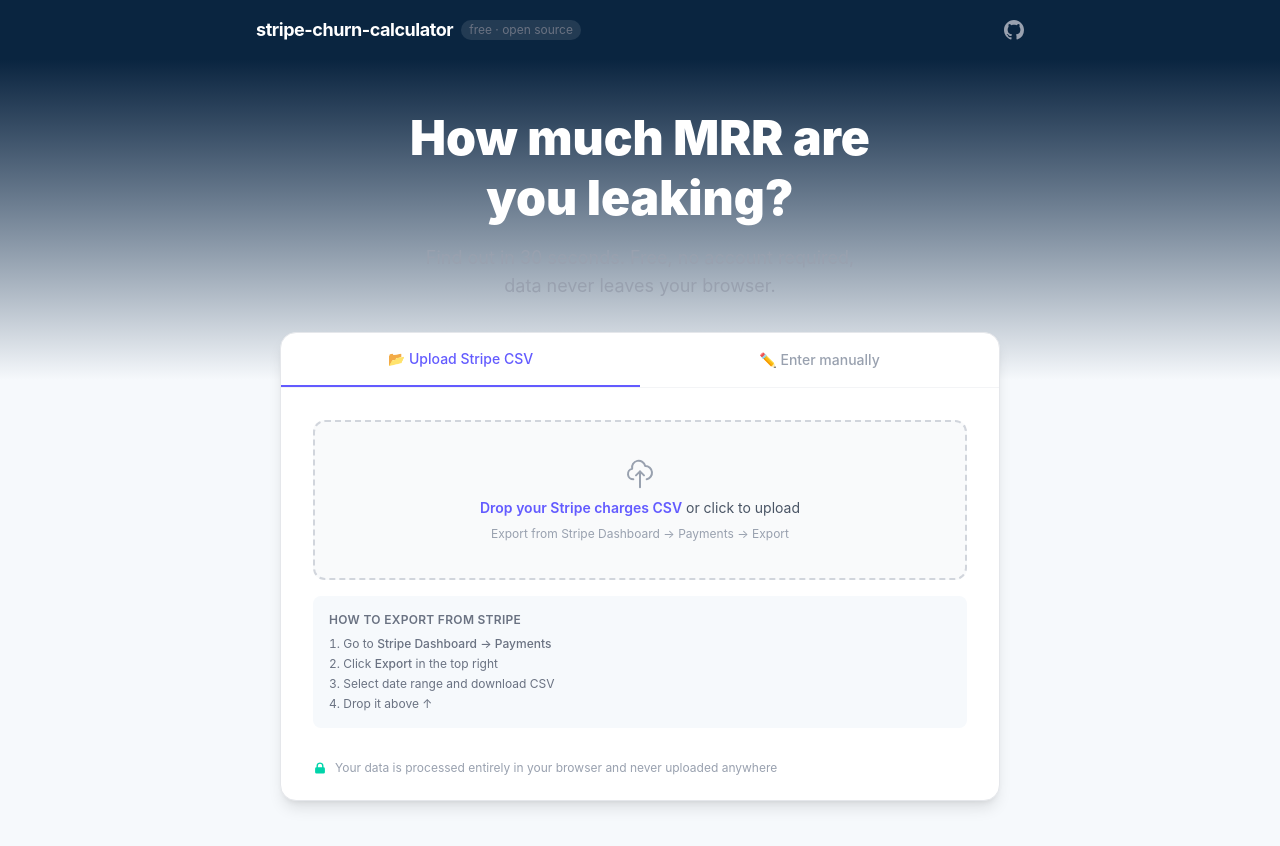
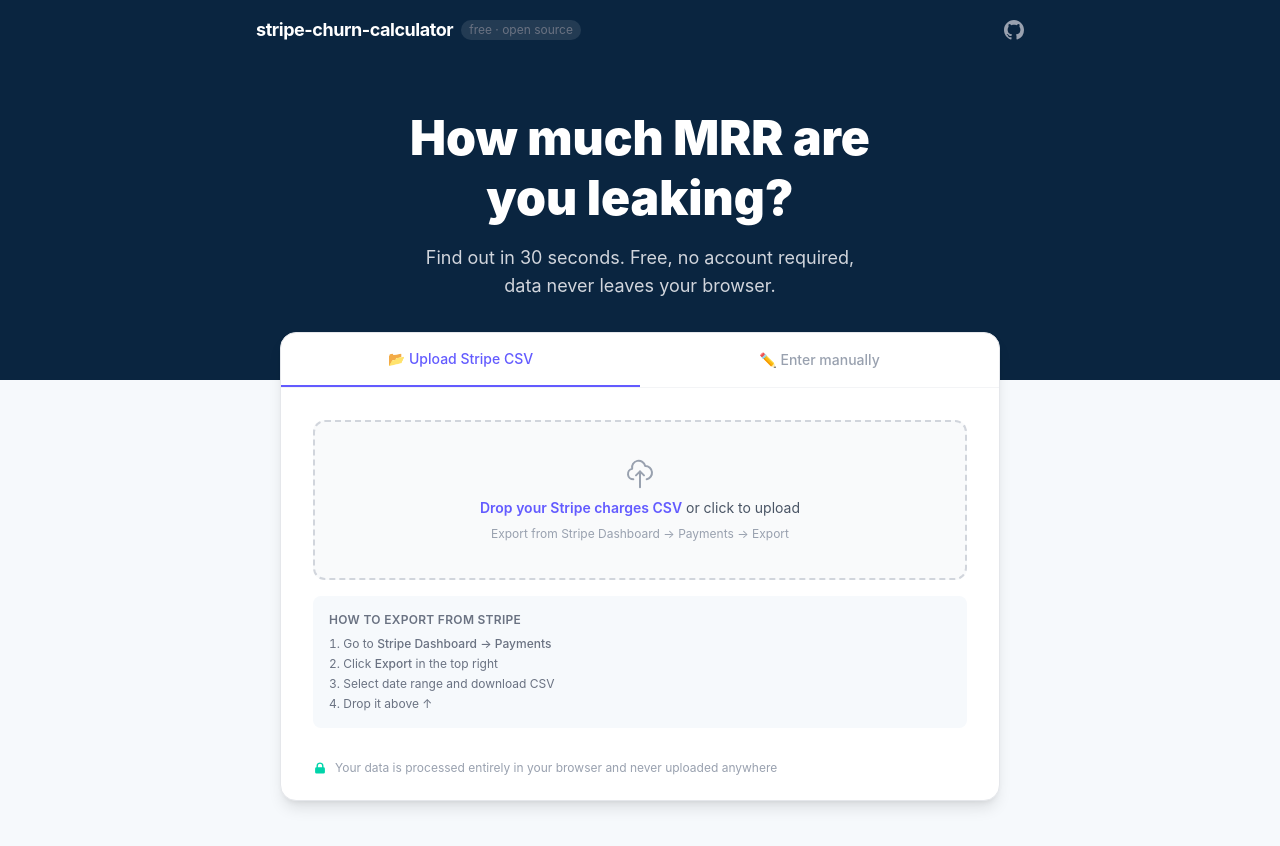
Before and after one commit to mehadave/stripe-churn-calculator, a Next.js app: page / in a window 1280 px wide. Shown: the top 846 px of the page. Built offline with nearby package versions, Linux system fonts and the light colour scheme.

Commit message:
Fix invisible subtitle text in hero section

```diff
--- a/app/page.tsx
+++ b/app/page.tsx
@@ -58,12 +58,12 @@ export default function HomePage() {
       </header>
 
       {/* Hero */}
-      <div className="bg-gradient-to-b from-[#0A2540] to-[#F6F9FC] px-6 pt-12 pb-20">
+      <div className="bg-[#0A2540] px-6 pt-12 pb-20">
         <div className="max-w-3xl mx-auto text-center">
           <h1 className="text-4xl sm:text-5xl font-black text-white leading-tight mb-4">
             How much MRR are<br />you leaking?
           </h1>
-          <p className="text-gray-400 text-lg max-w-md mx-auto">
+          <p className="text-gray-300 text-lg max-w-md mx-auto">
             Find out in 30 seconds. Free, no account required, data never leaves your browser.
           </p>
         </div>
```
